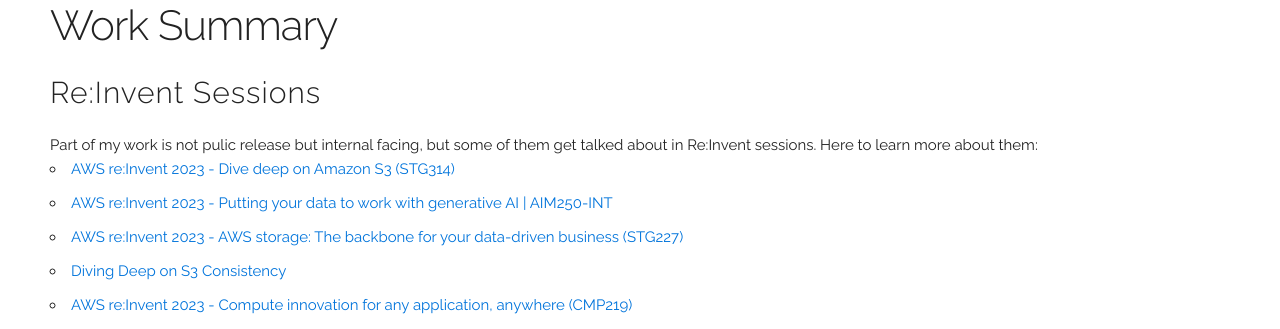
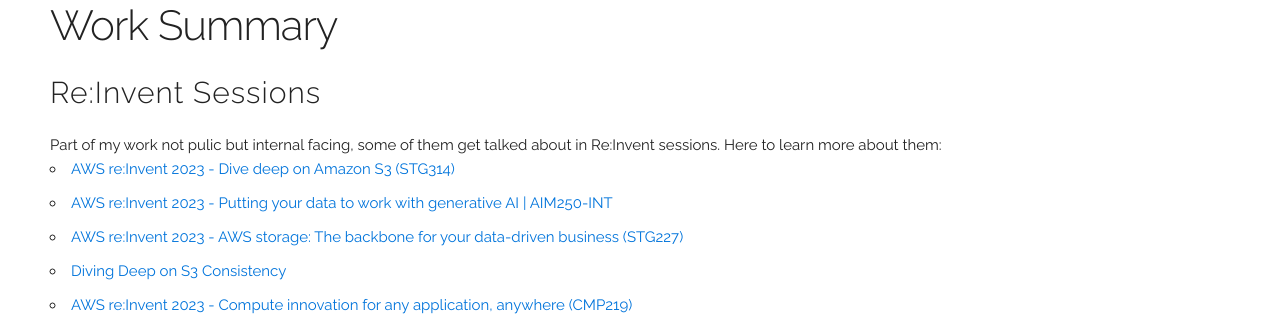
Before and after one commit to gfw001/gfw001.github.io, a Jekyll site: the page resume.html, which Jekyll copies as it is, in a window 1280 px wide. Shown: the top 329 px of the page. Built offline with Jekyll 4.4.1, drawn with Linux system fonts in a browser that asks for light colours.

Commit message:
Update resume.html

```diff
--- a/resume.html
+++ b/resume.html
@@ -60,7 +60,7 @@
 <div class="container-sm container-all">
 <h2>Work Summary</h2>
 <h4>Re:Invent Sessions</h4>
-Part of my work is not pulic release but internal facing, but some of them get talked about in Re:Invent sessions. Here to learn more about them:
+Part of my work not pulic but internal facing, some of them get talked about in Re:Invent sessions. Here to learn more about them:
 <ul>
 <li>
 	<a href="https://youtu.be/sYDJYqvNeXU?si=QxvSEBmhc4pib-cx">AWS re:Invent 2023 - Dive deep on Amazon S3 (STG314)</a>
```
